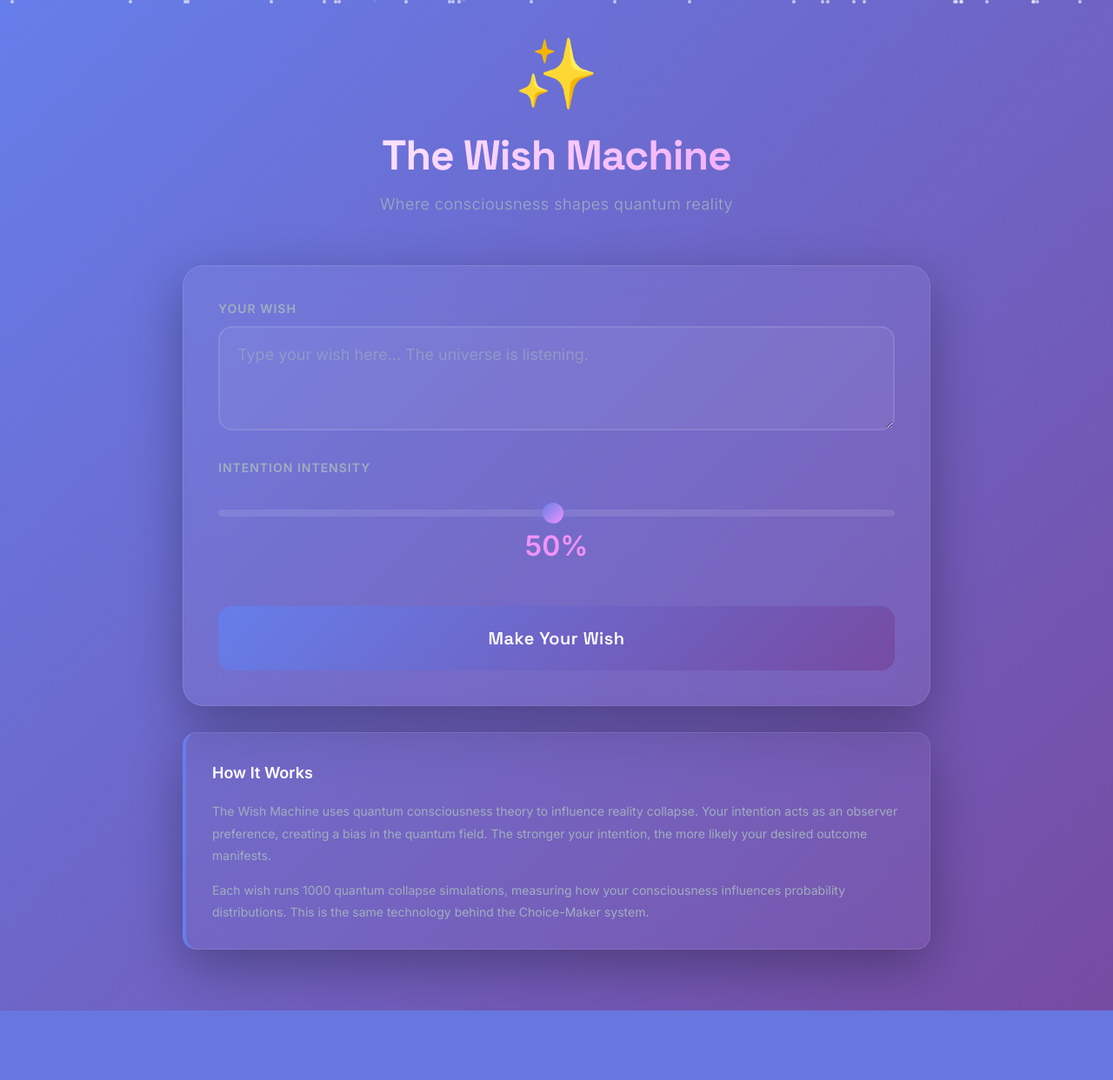
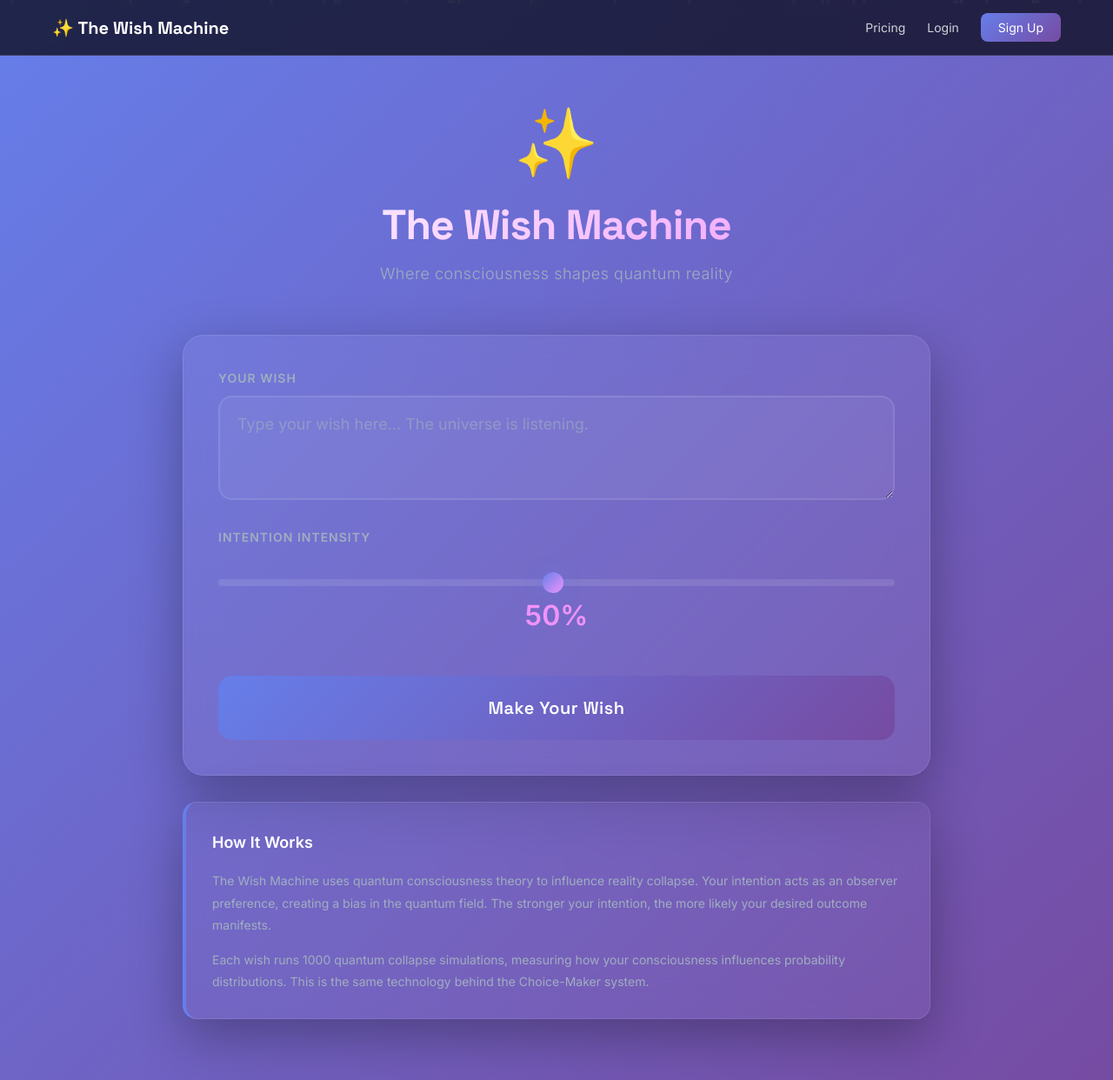
Before and after one commit to greenisagoodcolor/the-wish-machine, a Flask app: page / in a window 1280 px wide. Shown: the whole page at 87% size. Before the commit the page ends 1162 px from the top, so only its background shows below. Run offline with Flask 3, Linux system fonts and the light colour scheme.

Commit message:
Add navigation bar and improve authentication flow
- Added fixed navigation bar with links to Pricing, Login, Sign Up
- Shows user email and Account/Logout links when authenticated
- Improved wish-making error handling for authentication and limits
- Redirects to signup if not authenticated, pricing if limit reached

```diff
--- a/templates/index.html
+++ b/templates/index.html
@@ -402,10 +402,97 @@
             background: rgba(255, 255, 255, 0.15);
             border-color: rgba(255, 255, 255, 0.4);
         }
+
+        /* Navigation */
+        .nav {
+            position: fixed;
+            top: 0;
+            left: 0;
+            right: 0;
+            background: rgba(15, 15, 35, 0.8);
+            backdrop-filter: blur(10px);
+            padding: 15px 0;
+            z-index: 1000;
+            border-bottom: 1px solid rgba(255, 255, 255, 0.1);
+        }
+
+        .nav-container {
+            max-width: 1200px;
+            margin: 0 auto;
+            padding: 0 20px;
+            display: flex;
+            justify-content: space-between;
+            align-items: center;
+        }
+
+        .nav-brand {
+            font-family: 'Space Grotesk', sans-serif;
+            font-size: 20px;
+            font-weight: 700;
+            color: white;
+            text-decoration: none;
+        }
+
+        .nav-links {
+            display: flex;
+            gap: 25px;
+            align-items: center;
+        }
+
+        .nav-link {
+            color: rgba(255, 255, 255, 0.8);
+            text-decoration: none;
+            font-size: 14px;
+            font-weight: 500;
+            transition: color 0.3s ease;
+        }
+
+        .nav-link:hover {
+            color: white;
+        }
+
+        .nav-link.btn {
+            background: linear-gradient(135deg, var(--primary) 0%, var(--secondary) 100%);
+            padding: 8px 20px;
+            border-radius: 8px;
+            color: white;
+        }
+
+        .nav-link.btn:hover {
+            transform: translateY(-2px);
+            box-shadow: 0 5px 20px var(--glow);
+        }
+
+        .container {
+            margin-top: 80px;
+        }
+
+        .user-info {
+            font-size: 13px;
+            color: rgba(255, 255, 255, 0.6);
+        }
     </style>
 </head>
 <body>
     <div class="particles" id="particles"></div>
+
+    <nav class="nav">
+        <div class="nav-container">
+            <a href="/" class="nav-brand">✨ The Wish Machine</a>
+            <div class="nav-links">
+                {% if user and user.is_authenticated %}
+                    <span class="user-info">{{ user.email }}</span>
+                    <a href="/pricing" class="nav-link">Pricing</a>
+                    <a href="/auth/account" class="nav-link">Account</a>
+                    <a href="/auth/logout" class="nav-link">Logout</a>
+                {% else %}
+                    <a href="/pricing" class="nav-link">Pricing</a>
+                    <a href="/auth/login" class="nav-link">Login</a>
+                    <a href="/auth/signup" class="nav-link btn">Sign Up</a>
+                {% endif %}
+            </div>
+        </div>
+    </nav>
 
     <div class="container">
         <div class="header">
@@ -536,6 +623,27 @@
                 });
 
                 const data = await response.json();
+
+                // Check for authentication error
+                if (response.status === 401 || response.status === 403) {
+                    alert('Please sign up or log in to make wishes!');
+                    window.location.href = '/auth/signup';
+                    return;
+                }
+
+                // Check for limit reached
+                if (data.limit_reached) {
+                    alert(data.error + '\n\nClick OK to view pricing plans.');
+                    window.location.href = '/pricing';
+                    return;
+                }
+
+                // Check for other errors
+                if (data.error) {
+                    alert(data.error);
+                    return;
+                }
+
                 displayResults(data, wish, intensity);
 
             } catch (error) {
```
